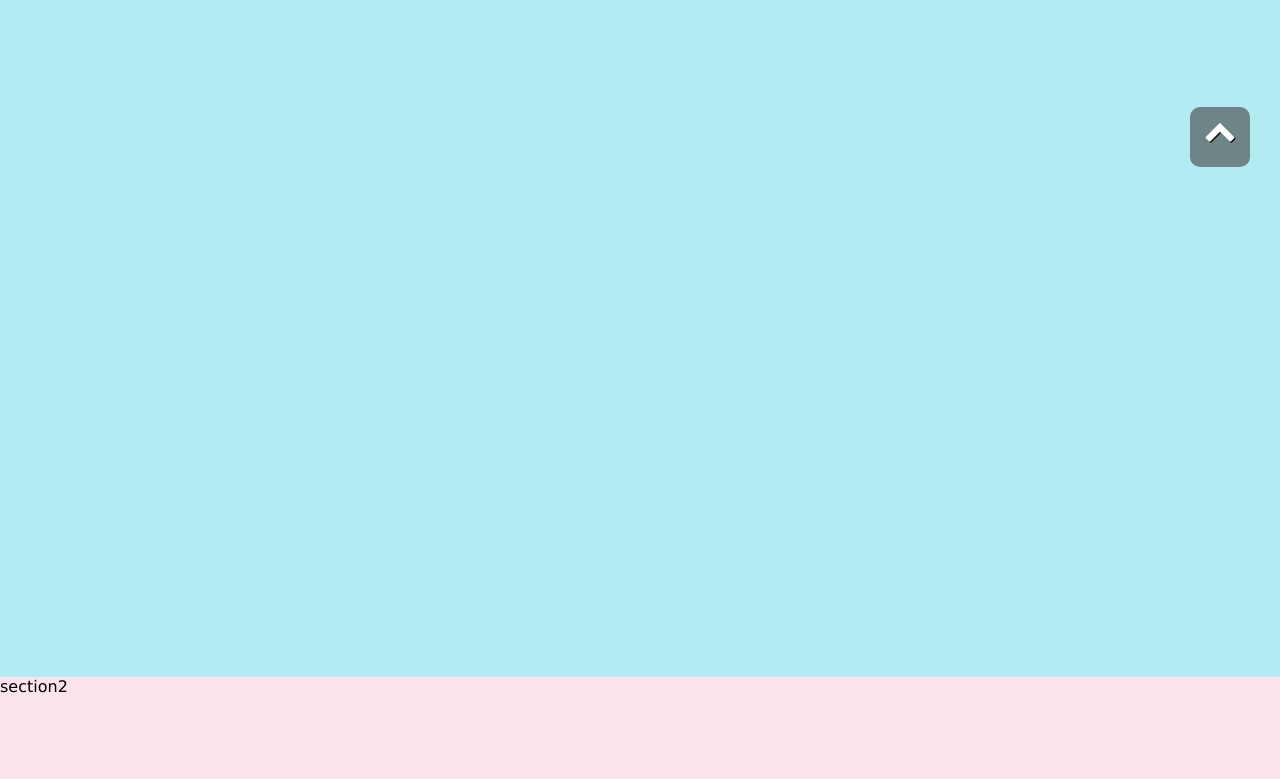
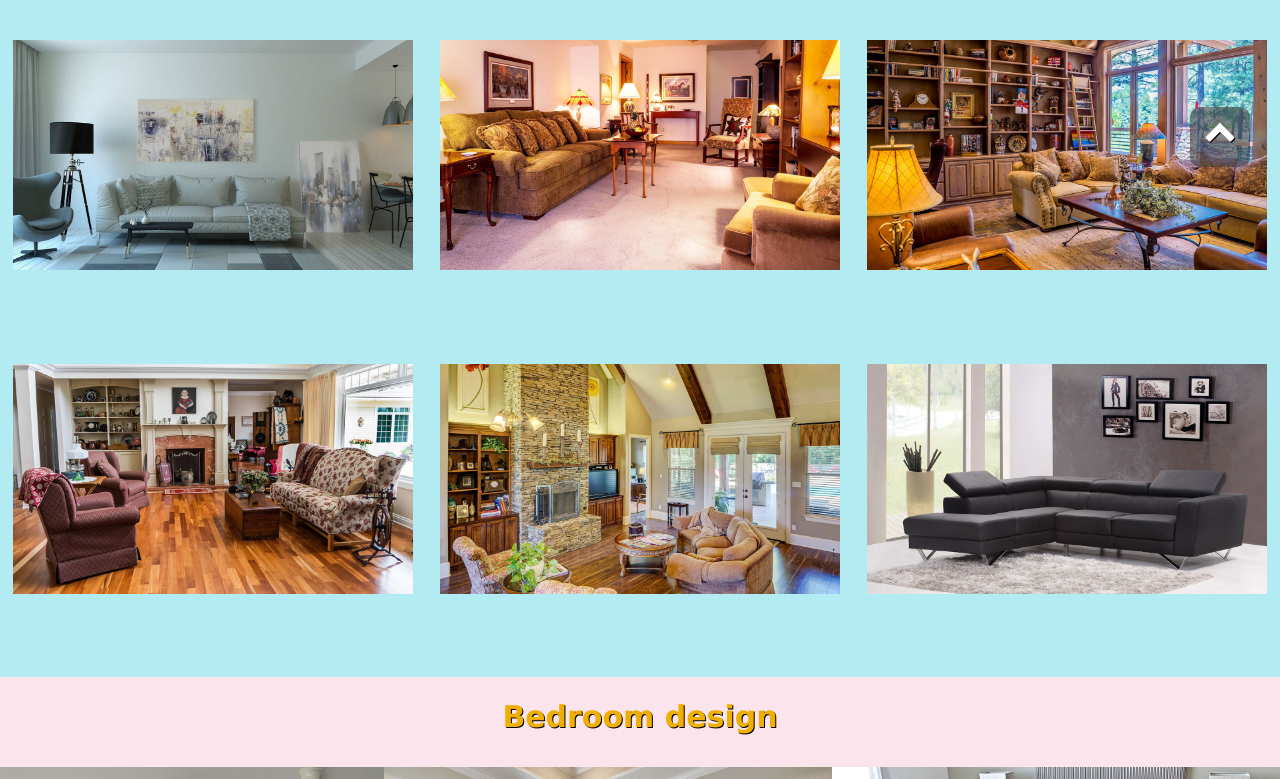
Before and after one commit to zoego99/InteriorDesign, a plain HTML site: page index.html in a window 1280 px wide. Shown: the part 603-1382 px from the top of the page. Drawn offline with Linux system fonts and the light colour scheme.

Commit message:
'S8:load事件將各頁內容載入'

```diff
--- a/index.html
+++ b/index.html
@@ -6,6 +6,7 @@
   <meta http-equiv="X-UA-Compatible" content="ie=edge">
   <title>Interior Design</title>
   <link rel="stylesheet" href="https://cdnjs.cloudflare.com/ajax/libs/font-awesome/4.7.0/css/font-awesome.css">
+  <link rel="stylesheet" href="./css/page.css">
   <link rel="stylesheet" href="./css/index.css"/>
 </head>
 <body>
@@ -129,6 +130,13 @@
       top: $(this).scrollTop() + $AD.height(),
     }, 800);
   });
+
+//S7:load事件 將各頁內容載入
+  $('section').each(function(i){
+      var $page = $('nav div').eq(i).data('file');
+      console.log($page);
+      $(this).load('./page/'+$page+'.html');
+    });
   </script>
 </body>
 </html>
```
